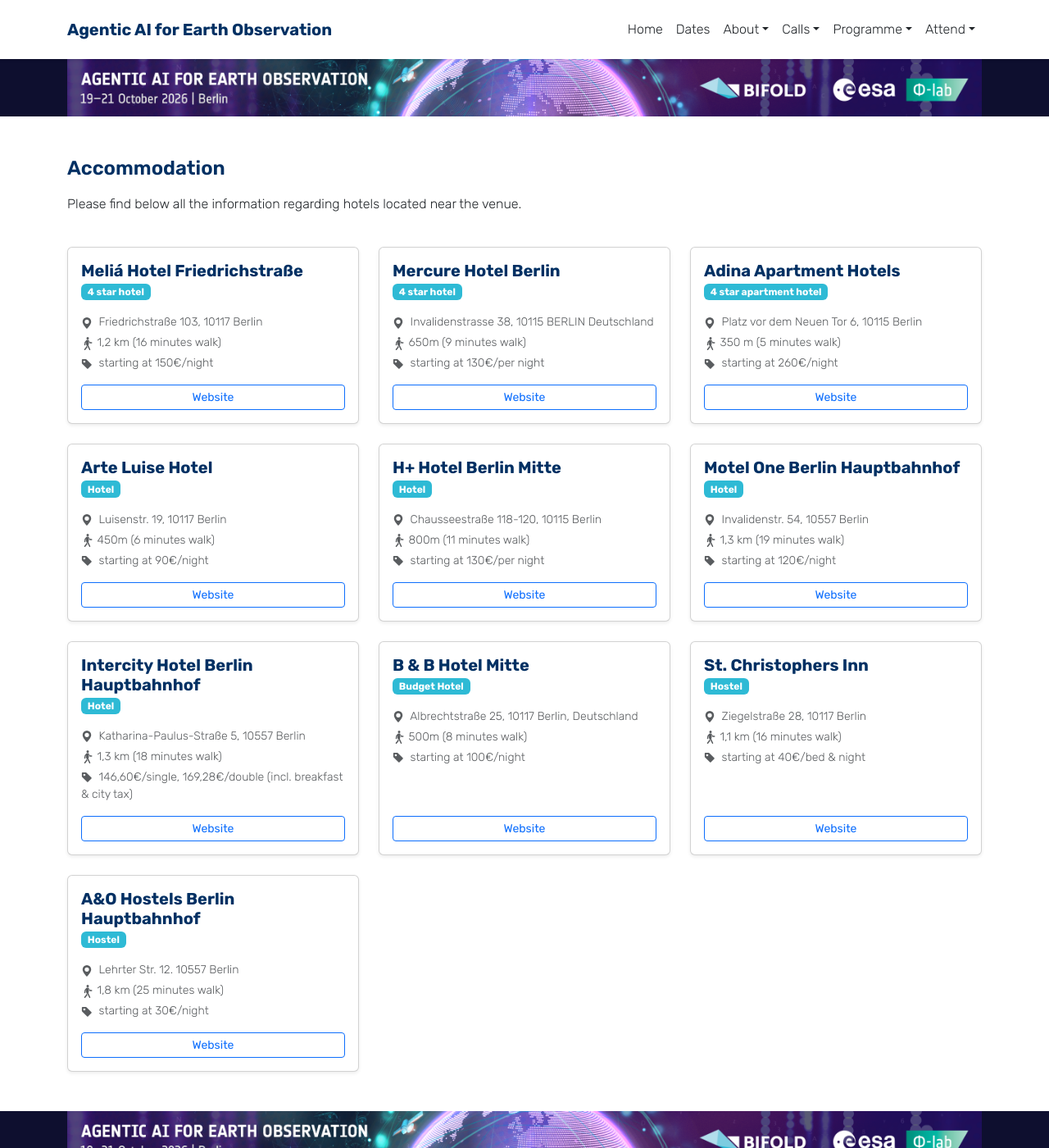
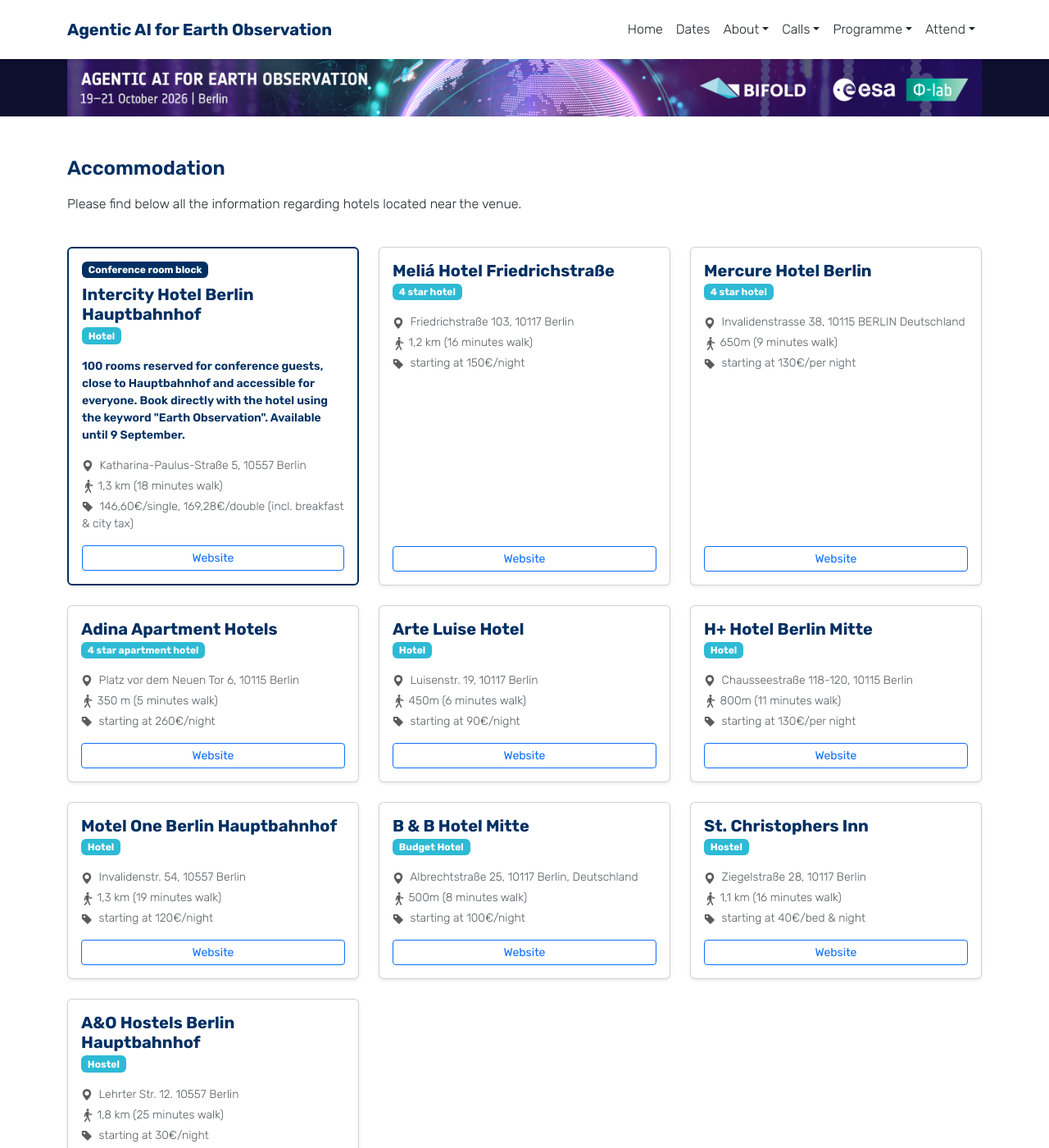
Before and after one commit to rsim-tu-berlin/agentic-eo.berlin, a Jekyll site: the page built from attend/accommodation.md, in a window 1280 px wide and 1400 px high. Shown: the whole window at 82% size. Built offline with Jekyll 4.4.1, drawn with Linux system fonts in a browser that asks for light colours.

```diff
--- a/attend/accommodation.md
+++ b/attend/accommodation.md
@@ -10,12 +10,21 @@
 </p>
 
 <div class="row row-cols-1 row-cols-sm-2 row-cols-lg-3 g-4 mt-2">
-  {% for hotel in site.data.accommodation %}
+  {% assign featured_hotels = site.data.accommodation | where: "featured", true %}
+  {% assign other_hotels = site.data.accommodation | where_exp: "h", "h.featured != true" %}
+  {% assign hotels = featured_hotels | concat: other_hotels %}
+  {% for hotel in hotels %}
   <div class="col">
-    <div class="card h-100 shadow-sm hotel-card">
+    <div class="card h-100 shadow-sm hotel-card{% if hotel.featured %} border-2{% endif %}"{% if hotel.featured %} style="border-color: var(--color-primary);"{% endif %}>
       <div class="card-body d-flex flex-column">
+        {% if hotel.featured %}
+        <span class="badge mb-2" style="background-color: var(--color-primary); color: #fff; align-self: flex-start;">Conference room block</span>
+        {% endif %}
         <h5 class="card-title fw-bold mb-1" style="color: var(--color-primary);">{{ hotel.name }}</h5>
         <span class="badge mb-3" style="background-color: var(--color-primary-light); color: #fff; align-self: flex-start;">{{ hotel.star_category }}</span>
+        {% if hotel.note %}
+        <p class="small fw-semibold mb-3" style="color: var(--color-primary);">{{ hotel.note }}</p>
+        {% endif %}
         <ul class="list-unstyled small text-muted flex-grow-1 mb-3">
           <li class="mb-1">
             <svg xmlns="http://www.w3.org/2000/svg" width="14" height="14" fill="currentColor" class="bi bi-geo-alt-fill me-1" viewBox="0 0 16 16"><path d="M8 16s6-5.686 6-10A6 6 0 0 0 2 6c0 4.314 6 10 6 10zm0-7a3 3 0 1 1 0-6 3 3 0 0 1 0 6z"/></svg>
```
